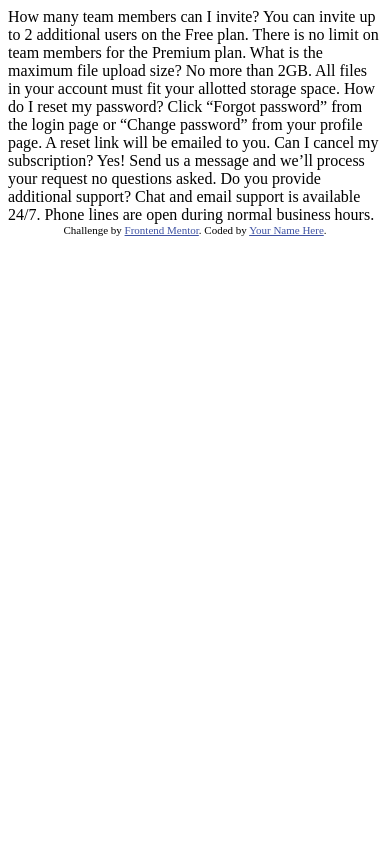
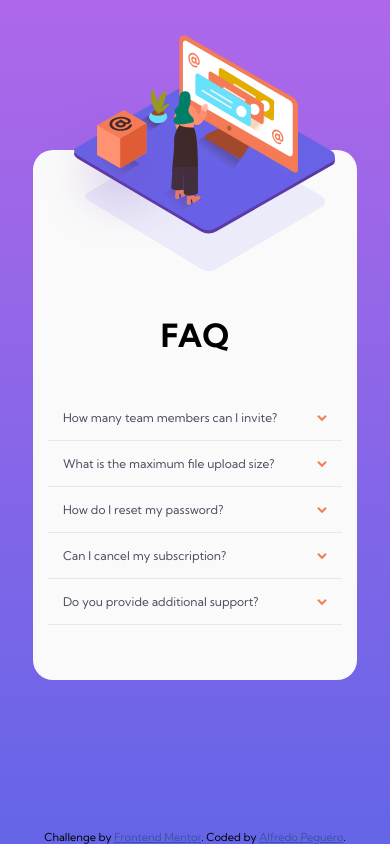
Before and after one commit to AlfredoPeguero/FAQ_card, a plain HTML site: page index.html in a window 390 px wide. Drawn offline with Linux system fonts and the light colour scheme.

Commit message:
mobile first

```diff
--- /dev/null
+++ b/css/styles.css
@@ -0,0 +1,76 @@
+*,
+*::after,
+*::before{
+    margin: 0;
+    padding: 0;
+    box-sizing: border-box;
+}
+body{
+    min-height: 100vh;
+    background: linear-gradient(180deg, hsl(273, 75%, 66%), hsl(240, 73%, 65%)) ;
+    display: flex;
+    flex-direction: column;
+    justify-content: center;
+    align-items: center;
+    font-family: 'Kumbh Sans', sans-serif;
+}
+.container{
+    margin: auto;
+    max-width: 375px;
+    background: #FAFAFA;
+    display: flex;
+    flex-direction: column;
+    justify-content: center;
+    align-items: center;
+    border-radius: 20px;
+    padding: 15px;
+}
+.container span .woman{
+    margin-top: -130px;
+    transform: translateX(-20px);
+    /* padding: 10px; */
+    width: 110%;
+}
+.container span .bg_pattern{
+    margin-top: -100px;
+    transform: translateX(10px);
+}
+.container .title{
+    text-align: center;
+    margin: 40px auto;
+    font-weight: 700;
+    font-size: 32px;
+}
+.accordion_header{
+    font-weight: 400;
+    font-size: 12px;
+    display: flex;
+    justify-content: space-between;
+    color: hsl(237, 12%, 33%);
+}
+.accordion_items .question:hover{
+    color: hsl(14, 88%, 65%);
+    cursor: pointer;
+}
+
+.accordion_items{
+    padding: 15px;
+    margin: auto 20px;
+    width: 100%;
+    border-bottom: 1px solid hsl(240, 5%, 91%);
+}
+.accordion_items:last-of-type{
+    margin-bottom: 40px;
+}
+.container .accordion_items .answer{
+    display: none;
+    margin: 10px auto;
+    color: hsl(240, 6%, 50%);
+}
+.attribution {
+    font-size: 11px;
+    text-align: center;
+  }
+  .attribution a {
+    color: hsl(228, 45%, 44%);
+  }
--- a/index.html
+++ b/index.html
@@ -1,40 +1,110 @@
 <!DOCTYPE html>
 <html lang="en">
   <head>
-  <meta charset="UTF-8">
-  <meta name="viewport" content="width=device-width, initial-scale=1.0"> <!-- displays site properly based on user's device -->
+    <meta charset="UTF-8" />
+    <meta name="viewport" content="width=device-width, initial-scale=1.0" />
+    <!-- displays site properly based on user's device -->
 
-  <link rel="icon" type="image/png" sizes="32x32" href="./images/favicon-32x32.png">
-
+    <link
+      rel="icon"
+      type="image/png"
+      sizes="32x32"
+      href="./images/favicon-32x32.png"
+    />
+    <link rel="preconnect" href="https://fonts.gstatic.com" />
+    <link
+      href="https://fonts.googleapis.com/css2?family=Kumbh+Sans:wght@400;700&display=swap"
+      rel="stylesheet"
+    />
+    <link rel="stylesheet" href="./css/styles.css" />
     <title>Frontend Mentor | FAQ Accordion Card</title>
 
-  <!-- Feel free to remove these styles or customise in your own stylesheet 👍 -->
-  <style>
-    .attribution { font-size: 11px; text-align: center; }
-    .attribution a { color: hsl(228, 45%, 44%); }
-  </style>
   </head>
   <body>
-  How many team members can I invite?
-  You can invite up to 2 additional users on the Free plan. There is no limit on
-  team members for the Premium plan.
+    <div class="container">
+      <span>
+        <img class="woman" src="./images/illustration-woman-online-mobile.svg" alt="illustraction">
+      </span>
+      <span>
+        <img class="bg_pattern" src="./images/bg-pattern-mobile.svg" alt="bg">
+      </span>
 
-  What is the maximum file upload size?
-  No more than 2GB. All files in your account must fit your allotted storage space.
+      <div class="title">FAQ</div>
 
-  How do I reset my password?
-  Click “Forgot password” from the login page or “Change password” from your profile page.
-  A reset link will be emailed to you.
+      <div class="accordion_items">
+        <div class="accordion_header">
+          <div class="question">How many team members can I invite?</div>
+          <span>
+            <img src="./images/icon-arrow-down.svg" alt="" />
+          </span>
+        </div>
 
-  Can I cancel my subscription?
-  Yes! Send us a message and we’ll process your request no questions asked.
+        <p class="answer">
+          You can invite up to 2 additional users on the Free plan. There is no
+          limit on team members for the Premium plan.
+        </p>
+      </div>
 
-  Do you provide additional support?
-  Chat and email support is available 24/7. Phone lines are open during normal business hours.
+      <div class="accordion_items">
+        <div class="accordion_header">
+          <div class="question">What is the maximum file upload size?</div>
+          <span>
+            <img src="./images/icon-arrow-down.svg" alt="" />
+          </span>
+        </div>
+
+        <div class="answer">
+          No more than 2GB. All files in your account must fit your allotted
+          storage space.
+        </div>
+      </div>
+      <div class="accordion_items">
+        <div class="accordion_header">
+          <div class="question">How do I reset my password?</div>
+          <span>
+            <img src="./images/icon-arrow-down.svg" alt="" />
+          </span>
+        </div>
+
+        <div class="answer">
+          Click “Forgot password” from the login page or “Change password” from
+          your profile page. A reset link will be emailed to you.
+        </div>
+      </div>
+      <div class="accordion_items">
+        <div class="accordion_header">
+          <div class="question">Can I cancel my subscription?</div>
+          <span>
+            <img src="./images/icon-arrow-down.svg" alt="" />
+          </span>
+        </div>
+
+        <div class="answer">
+          Yes! Send us a message and we’ll process your request no questions
+          asked.
+        </div>
+      </div>
+
+      <div class="accordion_items">
+        <div class="accordion_header">
+          <div class="question">Do you provide additional support?</div>
+          <span>
+            <img src="./images/icon-arrow-down.svg" alt="" />
+          </span>
+        </div>
+
+        <div class="answer">
+          Chat and email support is available 24/7. Phone lines are open during
+          normal business hours.
+        </div>
+      </div>
+    </div>
 
     <div class="attribution">
-    Challenge by <a href="https://www.frontendmentor.io?ref=challenge" target="_blank">Frontend Mentor</a>.
-    Coded by <a href="#">Your Name Here</a>.
+      Challenge by
+      <a href="https://www.frontendmentor.io?ref=challenge" target="_blank"
+        >Frontend Mentor</a
+      >. Coded by <a href="#">Alfredo Peguero</a>.
     </div>
   </body>
 </html>
```
Also changed, not shown: 2 other files. Lines whose indentation alone changed are shown as unchanged.
